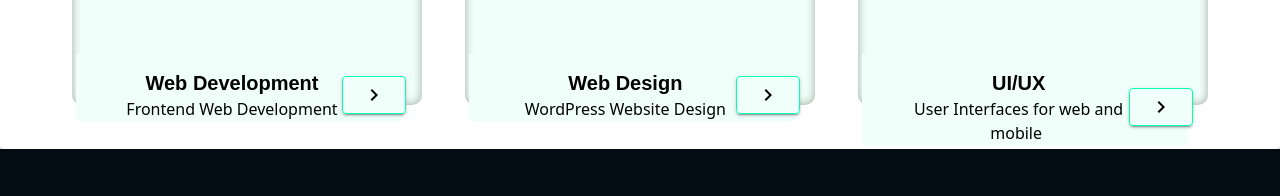
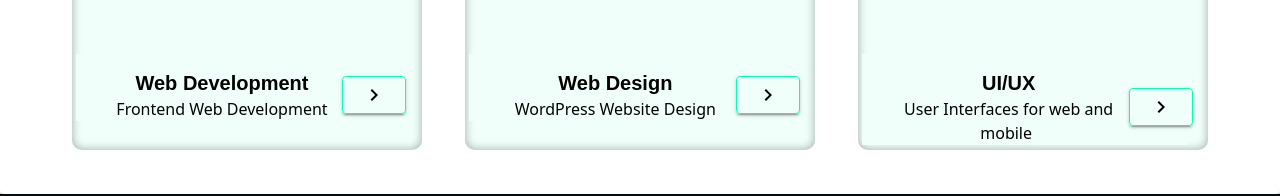
Before and after one commit to Zusycasper/portfolio, a React (Vite) app: page / in a window 1280 px wide. Shown: the part 2240-2436 px from the top of the page. Built offline with nearby package versions, Linux system fonts and the light colour scheme.

Commit message:
made changes of headers

```diff
--- a/src/assets/components/projectBox/Projectbox.css
+++ b/src/assets/components/projectBox/Projectbox.css
@@ -19,7 +19,7 @@
     border-radius: 10px;
     /* border: solid 2px #54CC9C; */
     width: 350px;
-    height: 345px;
+    height: 390px;
     box-shadow: inset 0 0 10px 0px rgba(0, 0, 0, 0.341);
     justify-content: center;
     align-items: center;
@@ -30,6 +30,7 @@
 
 div.project-box{
     background-color: rgb(240, 255, 249);
+    height: 390px;
 }
 
 div.project-box:hover{
--- a/src/assets/pages/projects/Projects.css
+++ b/src/assets/pages/projects/Projects.css
@@ -19,7 +19,7 @@
     border-radius: 10px;
     /* border: solid 2px #54CC9C; */
     width: 350px;
-    height: 345px;
+    height: 390px;
     box-shadow: inset 0 0 10px 0px rgba(0, 0, 0, 0.341);
     justify-content: center;
     align-items: center;
@@ -77,7 +77,7 @@
 
 div.project-type.MuiBox-root.css-0{
     background-color: rgb(240, 255, 249);
-    padding-left: 20px;
+    /* padding-left: 20px; */
 
 }
 
```
